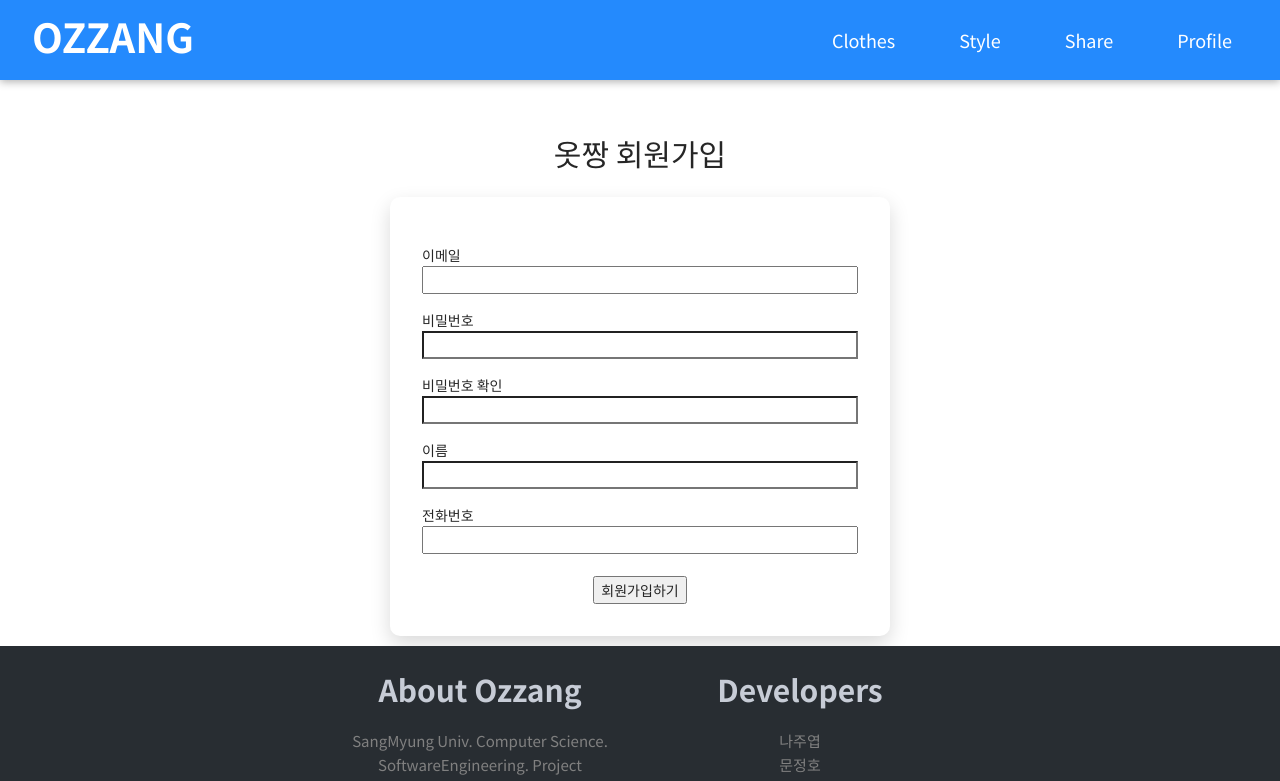
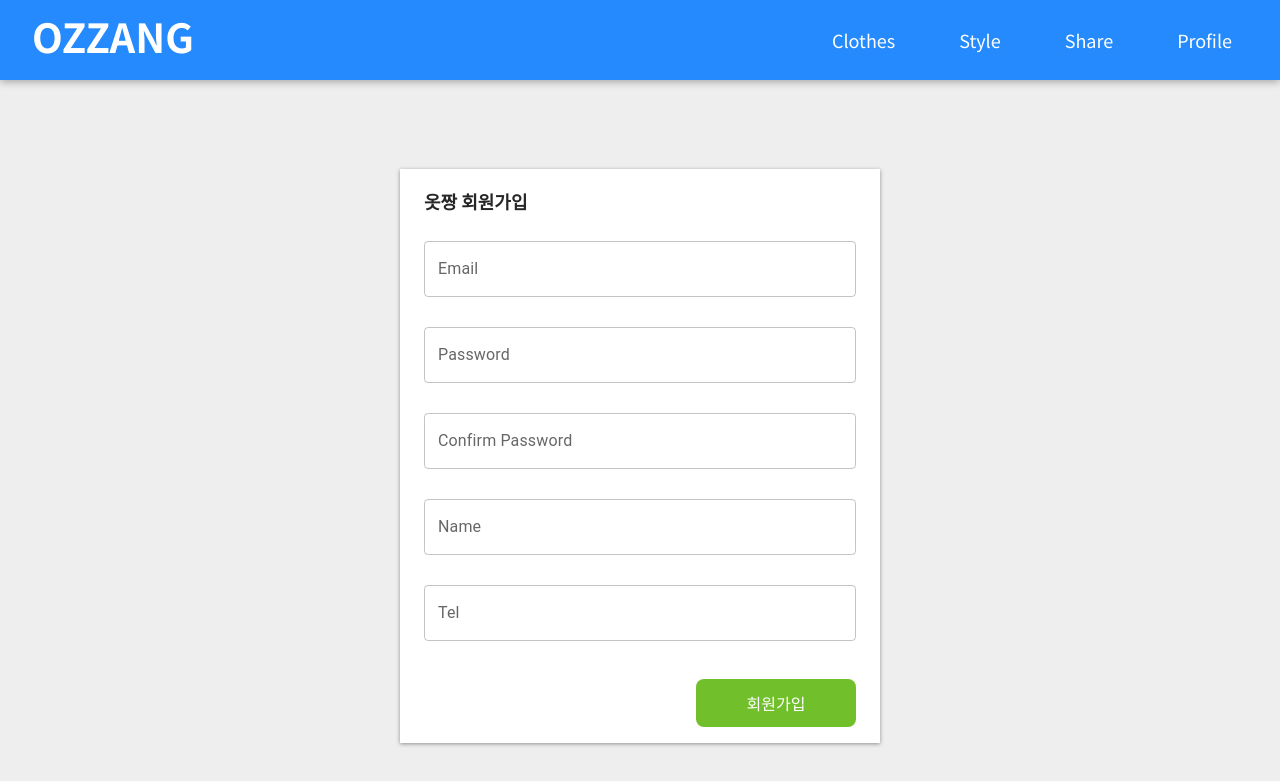
Before and after one commit to songsurl00/SoftwareEngineering2022, a React (Create React App) app in the folder ozzang/client/: page /register in a window 1280 px wide. Shown: the top 781 px of the page. Built offline with nearby package versions, Linux system fonts and the light colour scheme; no server answers.

Commit message:
update RegisterPage

```diff
--- a/ozzang/client/src/App.js
+++ b/ozzang/client/src/App.js
@@ -13,6 +13,7 @@ import ProfilePage from "./components/views/ProfilePage/ProfilePage";
 import StylePage from "./components/views/MainPage/StylePage";
 import SharePage from "./components/views/MainPage/SharePage";
 import UpdateClothesPage from "./components/views/UploadClothesPage/UpdateClothes";
+import IDPWFindPage from "./components/views/LoginPage/FindIDPWPage";
 
 const AuthProfilePage = Auth(ProfilePage, true);
 const AuthLandingPage = Auth(LandingPage, null); // 랜딩페이지->메인페이지로 변경해서 사용안함.
@@ -25,6 +26,7 @@ const AuthSharePage = Auth(SharePage, true);
 const AuthUploadClothesPage = Auth(UploadClothesPage, true);
 const AuthUpdateClothesPage = Auth(UpdateClothesPage, true);
 const AuthUploadStylesPage = Auth(UploadStylesPage, true);
+const AuthIDPWFindPage = Auth(IDPWFindPage, false);
 function App() {
   return (
     <Router>
@@ -45,7 +47,7 @@ function App() {
           <Route path="/uploadClothes" element={<AuthUploadClothesPage />} />
           <Route path="/uploadStyles" element={<AuthUploadStylesPage />} />
           <Route path="/profile" element={<AuthProfilePage />} />
-          <Route path="/findAccount" />
+          <Route path="/findAccount" element={<AuthIDPWFindPage />} />
           <Route path="/share" element={<AuthSharePage />} />
           <Route path="/style" element={<AuthStylePage />} />
           <Route
--- /dev/null
+++ b/ozzang/client/src/components/views/LoginPage/FindIDPWPage.js
@@ -0,0 +1,149 @@
+import React, { useState } from "react";
+import { registerUser } from "../../../_actions/user_action";
+import { useDispatch } from "react-redux";
+import { useNavigate } from "react-router-dom";
+import styled from "@emotion/styled";
+
+import MainPageHeader from "../MainPage/MainPageHeader";
+import MainPageFooter from "../Footer/Footer";
+
+const Wrapper = styled.div`
+  text-align: center;
+`;
+
+const Title = styled.div`
+  margin-top: 130px;
+  font-size: 30px;
+`;
+
+const InputWrapper = styled.div`
+  margin: auto;
+  margin: 10px;
+`;
+
+const RegisterBox = styled.form`
+  display: flex;
+  align-items: center;
+  flex-direction: column;
+  margin: auto;
+  max-width: 500px;
+
+  margin-top: 20px;
+  padding: 32px;
+
+  background: #fff;
+  border-radius: 10px;
+  box-shadow: 0 8px 20px 0 rgba(0, 0, 0, 0.15);
+  label {
+    margin-top: 15px;
+    text-align: left;
+    width: 100%;
+  }
+  input {
+    width: 100%;
+  }
+`;
+
+function IDPWFindPage() {
+  const navigate = useNavigate();
+  const dispatch = useDispatch();
+
+  // state 생성
+  const [Email, setEmail] = useState("");
+  const [Password, setPassword] = useState("");
+  const [ConfirmPassword, setConfirmPassword] = useState("");
+  const [Name, setName] = useState("");
+  const [userTel, setuserTel] = useState("");
+
+  // handler 생성
+  const onEmailHandler = (event) => {
+    setEmail(event.currentTarget.value);
+  };
+  const onPasswordHandler = (event) => {
+    setPassword(event.currentTarget.value);
+  };
+  const onConfirmPasswordHandler = (event) => {
+    setConfirmPassword(event.currentTarget.value);
+  };
+  const onNameHandler = (event) => {
+    setName(event.currentTarget.value);
+  };
+  const onUserTelHandler = (event) => {
+    setuserTel(event.currentTarget.value);
+  };
+  const onSubmitHandler = (event) => {
+    event.preventDefault();
+    // refresh 를 방지해서 다음으로 해야할 작업 수행에 방해가 없도록 한다.
+    // 해당 코드가 없다면, refresh가 진행되어 state 값이 비게 된다.
+
+    if (Email === "") {
+      return alert("이메일을 입력하세요!");
+    }
+    if (Password === "") {
+      return alert("비밀번호를 입력하세요!");
+    }
+    if (Password.length < 8) return alert("비밀번호가 너무 짧습니다.");
+    if (ConfirmPassword === "") {
+      return alert("비밀번호 확인을 입력하세요!");
+    }
+    if (Password !== ConfirmPassword) {
+      return alert("비밀번호와 비밀번호 확인은 같아야 합니다.");
+    }
+    if (Name === "") {
+      return alert("이름을 입력하세요!");
+    }
+    if (userTel === "") {
+      return alert("전화번호를 입력하세요!");
+    }
+
+    let body = {
+      email: Email,
+      password: Password,
+      name: Name,
+      usertel: userTel,
+    };
+
+    dispatch(registerUser(body)).then((response) => {
+      if (response.payload.success) {
+        navigate("/login");
+      } else {
+        alert("Failed to sign up");
+      }
+    });
+  };
+
+  return (
+    <Wrapper>
+      <MainPageHeader />
+      <Title>옷짱 회원가입</Title>
+      <InputWrapper>
+        <RegisterBox onSubmit={onSubmitHandler}>
+          <label>이메일</label>
+          <input type="email" value={Email} onChange={onEmailHandler} />
+          <label>비밀번호</label>
+          <input
+            type="password"
+            value={Password}
+            onChange={onPasswordHandler}
+          />
+          <label>비밀번호 확인</label>
+          <input
+            type="password"
+            value={ConfirmPassword}
+            onChange={onConfirmPasswordHandler}
+          />
+          <label>이름</label>
+          <input type="text" value={Name} onChange={onNameHandler} />
+          <label>전화번호</label>
+          <input type="tel" value={userTel} onChange={onUserTelHandler} />
+
+          <br />
+          <button type="submit">회원가입하기</button>
+        </RegisterBox>
+      </InputWrapper>
+      <MainPageFooter />
+    </Wrapper>
+  );
+}
+
+export default IDPWFindPage;
--- a/ozzang/client/src/components/views/ProfilePage/ProfilePage.js
+++ b/ozzang/client/src/components/views/ProfilePage/ProfilePage.js
@@ -154,9 +154,7 @@ function ProfilePage() {
           </ProfileRow>
           <ProfileRow>
             <ProfileRowTitle>전화번호</ProfileRowTitle>
-            <ProfileRowContent>
-              {userInfo.userTel || "전화번호 없음"}
-            </ProfileRowContent>
+            <ProfileRowContent>{userInfo.userTel}</ProfileRowContent>
           </ProfileRow>
         </ProfileWrapper>
         <LogoutButton onClick={LogoutBtnHandler}>로그아웃하기</LogoutButton>
--- a/ozzang/client/src/components/views/RegisterPage/RegisterPage.js
+++ b/ozzang/client/src/components/views/RegisterPage/RegisterPage.js
@@ -6,41 +6,72 @@ import styled from "@emotion/styled";
 
 import MainPageHeader from "../MainPage/MainPageHeader";
 import MainPageFooter from "../Footer/Footer";
+import { TextField } from "@mui/material";
 
 const Wrapper = styled.div`
-  text-align: center;
+  width: 100%;
+  height: 100vh;
+  margin: 0;
+  padding: 80px 0px 0px 0px;
+  background: #eeeeee;
+`;
+const BodyWrapper = styled.div`
+  position: relative;
+  display: flex;
+  width: 100%;
+  height: 100%;
+  flex-direction: column;
+  justify-content: center;
+  align-items: center;
+  padding-top: 32px;
 `;
 
-const Title = styled.div`
-  margin-top: 130px;
-  font-size: 30px;
+const RegisterWrapper = styled.div`
+  display: flex;
+  flex-direction: column;
+  width: 480px;
+
+  padding: 0px 24px 16px 24px;
+  background-color: white;
+
+  box-shadow: 0px 1px 4px rgba(0, 0, 0, 0.4);
 `;
 
-const InputWrapper = styled.div`
-  margin: auto;
-  margin: 10px;
+const RegisterTitle = styled.div`
+  width: 100%;
+  height: 64px;
+
+  font-size: 18px;
+  font-weight: 600;
+  line-height: 64px;
 `;
 
-const RegisterBox = styled.form`
-  display: flex;
-  align-items: center;
-  flex-direction: column;
-  margin: auto;
-  max-width: 500px;
+const RegisterRow = styled.div`
+  width: 100%;
+  padding: 8px 0px;
+`;
 
-  margin-top: 20px;
-  padding: 32px;
+const RegisterButton = styled.button`
+  display: block;
+  width: 160px;
+  height: 48px;
 
-  background: #fff;
-  border-radius: 10px;
-  box-shadow: 0 8px 20px 0 rgba(0, 0, 0, 0.15);
-  label {
-    margin-top: 15px;
-    text-align: left;
-    width: 100%;
-  }
-  input {
-    width: 100%;
+  padding: 0px;
+  margin: 0px 0px 0px auto;
+  font-size: 16px;
+  font-weight: 500;
+  line-height: 48px;
+
+  border: none;
+  border-radius: 8px;
+  color: white;
+  background-color: #71c02b;
+  cursor: pointer;
+
+  transition: box-shadow 0.2s;
+
+  &:hover {
+    box-shadow: 0px 1px 4px rgba(0, 0, 0, 0.5);
   }
 `;
 
@@ -53,7 +84,7 @@ function RegisterPage() {
   const [Password, setPassword] = useState("");
   const [ConfirmPassword, setConfirmPassword] = useState("");
   const [Name, setName] = useState("");
-  const [userTel, setuserTel] = useState("");
+  const [usertel, setuserTel] = useState("");
 
   // handler 생성
   const onEmailHandler = (event) => {
@@ -92,7 +123,7 @@ function RegisterPage() {
     if (Name === "") {
       return alert("이름을 입력하세요!");
     }
-    if (userTel === "") {
+    if (usertel === "") {
       return alert("전화번호를 입력하세요!");
     }
 
@@ -100,7 +131,7 @@ function RegisterPage() {
       email: Email,
       password: Password,
       name: Name,
-      usertel: userTel,
+      userTel: usertel,
     };
 
     dispatch(registerUser(body)).then((response) => {
@@ -115,32 +146,59 @@ function RegisterPage() {
   return (
     <Wrapper>
       <MainPageHeader />
-      <Title>옷짱 회원가입</Title>
-      <InputWrapper>
-        <RegisterBox onSubmit={onSubmitHandler}>
-          <label>이메일</label>
-          <input type="email" value={Email} onChange={onEmailHandler} />
-          <label>비밀번호</label>
-          <input
-            type="password"
-            value={Password}
-            onChange={onPasswordHandler}
-          />
-          <label>비밀번호 확인</label>
-          <input
-            type="password"
-            value={ConfirmPassword}
-            onChange={onConfirmPasswordHandler}
-          />
-          <label>이름</label>
-          <input type="text" value={Name} onChange={onNameHandler} />
-          <label>전화번호</label>
-          <input type="tel" value={userTel} onChange={onUserTelHandler} />
-
-          <br />
-          <button type="submit">회원가입하기</button>
-        </RegisterBox>
-      </InputWrapper>
+      <BodyWrapper>
+        <RegisterWrapper>
+          <RegisterTitle>옷짱 회원가입</RegisterTitle>
+          <RegisterRow>
+            <TextField
+              sx={{ minWidth: 400, marginBottom: "30px" }}
+              label="Email"
+              value={Email}
+              onChange={onEmailHandler}
+              variant="outlined"
+              type="email"
+              fullWidth
+            ></TextField>
+            <TextField
+              sx={{ minWidth: 400, marginBottom: "30px" }}
+              label="Password"
+              value={Password}
+              onChange={onPasswordHandler}
+              variant="outlined"
+              type="password"
+              fullWidth
+            ></TextField>
+            <TextField
+              sx={{ minWidth: 400, marginBottom: "30px" }}
+              label="Confirm Password"
+              value={ConfirmPassword}
+              onChange={onConfirmPasswordHandler}
+              variant="outlined"
+              type="password"
+              fullWidth
+            ></TextField>
+            <TextField
+              sx={{ minWidth: 400, marginBottom: "30px" }}
+              label="Name"
+              value={Name}
+              onChange={onNameHandler}
+              variant="outlined"
+              type="text"
+              fullWidth
+            ></TextField>
+            <TextField
+              sx={{ minWidth: 400, marginBottom: "30px" }}
+              label="Tel"
+              value={usertel}
+              onChange={onUserTelHandler}
+              variant="outlined"
+              type="tel"
+              fullWidth
+            ></TextField>
+          </RegisterRow>
+          <RegisterButton onClick={onSubmitHandler}>회원가입</RegisterButton>
+        </RegisterWrapper>
+      </BodyWrapper>
       <MainPageFooter />
     </Wrapper>
   );
```
